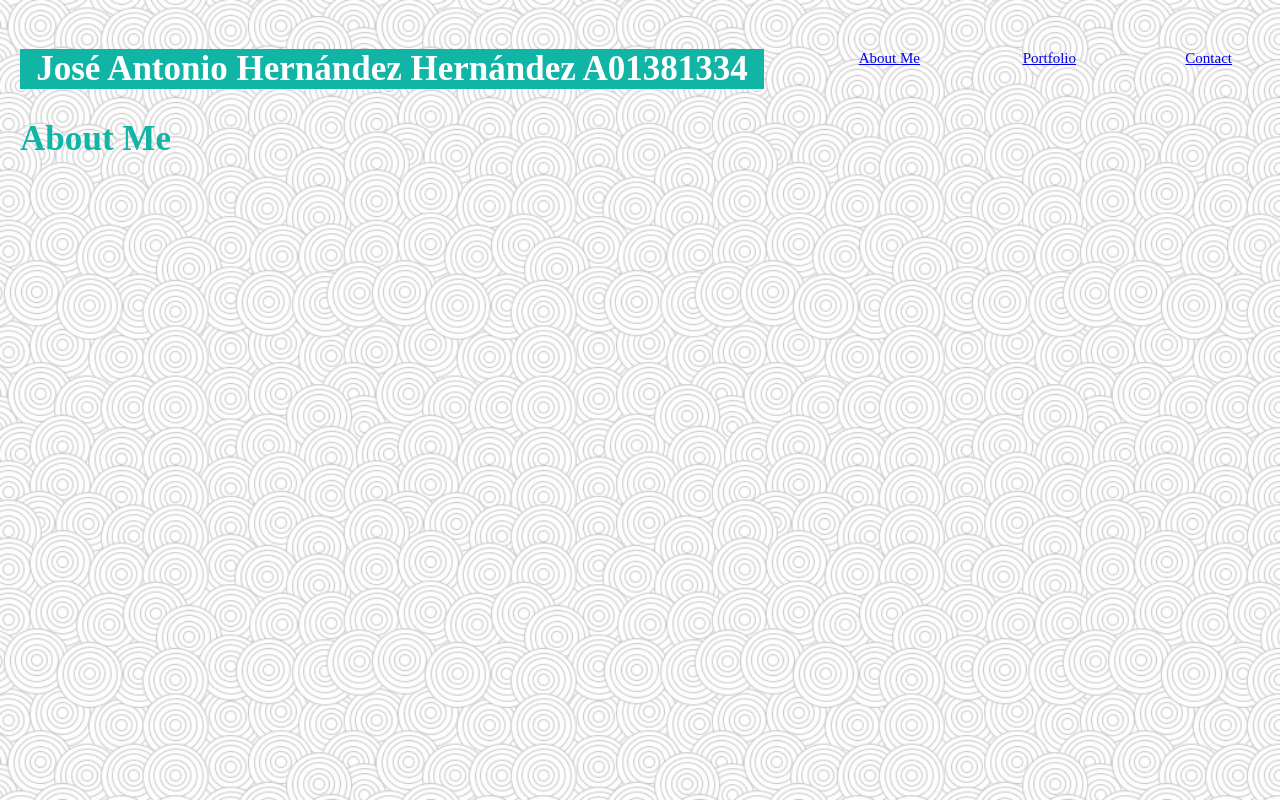
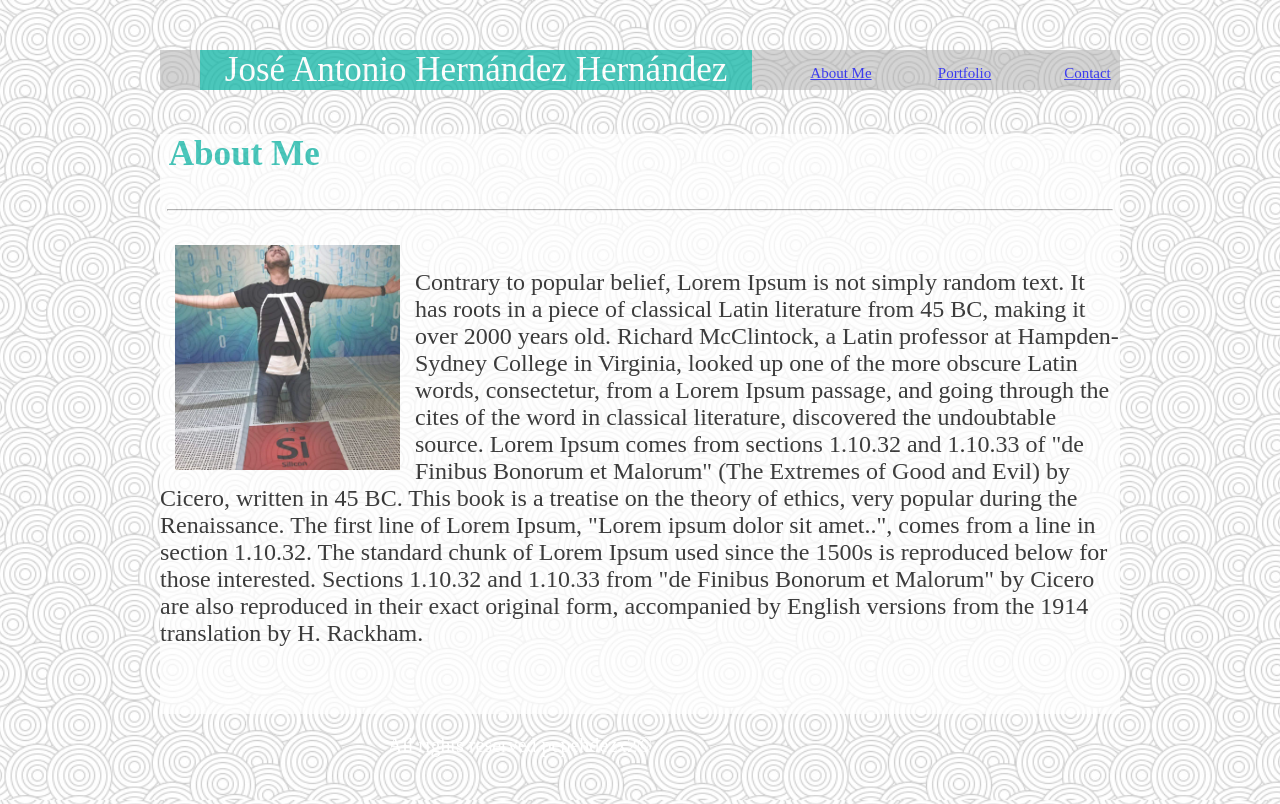
Before and after one commit to pepehdezx2/Basic-Portfolio, a plain HTML site: page index.html in a window 1280 px wide. Drawn offline with Linux system fonts and the light colour scheme.

Commit message:
Complete layout

```diff
--- a/assets/css/styles.css
+++ b/assets/css/styles.css
@@ -1,4 +1,5 @@
 #bgx{
+  list-style-type: none;
 	background-color: #10B5A5;
 	color: #ffff;
 	text-align: center;
@@ -9,6 +10,7 @@
 
 #cc{
   	color: #10B5A5;
+    margin-top: 10px;
   }
 
 body {
@@ -25,7 +27,51 @@ body {
     background: #ccc;
   }
 
+  #box{
+    background-color: #ffff;
+    width: 960px;
+    height: 580px;
+    opacity: 75%;
+    margin: auto;
+  }
+
+  #bar{
+    width:944px;
+    margin:auto;
+  }
+
+  #picture{
+    float: left;
+    margin-left: 15px;
+    margin-right: 15px;
+  }
+
+  #text{
+    font-size: 24px;
+  }
+
+  #container{
+    background-color: #aaaa;
+    width: 960px;
+    height: 40px;
+    opacity: 75%;
+    margin: auto;
+  }
+
+  #cp{
+    width:1000px;
+    height: 30px;
+    background-color: #0000;
+  }
+
+  #footer{
+    text-align: center;
+    color: #ffff;
+    font-size: 20px;
+  }
+
   #list{
+    margin-top: 15px;
   	float: left;
   	list-style-type: none;
   	text-align: right;
--- a/index.html
+++ b/index.html
@@ -15,8 +15,9 @@
   		background-size: cover;
 	}
 	</style>
-	<h2 id="bgx">José Antonio Hernández Hernández A01381334</h2>
-	<ul>
+	<div id="container">
+		<ul>
+	<li id="bgx">José Antonio Hernández Hernández</li>
 		<li id="list">
 			<a href="index.html"> About Me </a>
 		</li>
@@ -27,12 +28,23 @@
 			<a href="contact.html"> Contact </a>
 		</li>
 	</ul>
+</div>
 	<br>
-	<h3 id="cc"> About Me </h3>
+	<div id="box">
+	<h3 id="cc"> &nbsp;About Me </h3>
+	<hr id="bar">
+	<br>
+	<div id="picture">
+		<img src="assets/images/silicon-valley.jpg" width="225px">
+	</div>
+	<p id="text">
+		Contrary to popular belief, Lorem Ipsum is not simply random text. It has roots in a piece of classical Latin literature from 45 BC, making it over 2000 years old. Richard McClintock, a Latin professor at Hampden-Sydney College in Virginia, looked up one of the more obscure Latin words, consectetur, from a Lorem Ipsum passage, and going through the cites of the word in classical literature, discovered the undoubtable source. Lorem Ipsum comes from sections 1.10.32 and 1.10.33 of "de Finibus Bonorum et Malorum" (The Extremes of Good and Evil) by Cicero, written in 45 BC. This book is a treatise on the theory of ethics, very popular during the Renaissance. The first line of Lorem Ipsum, "Lorem ipsum dolor sit amet..", comes from a line in section 1.10.32.
 
-	<p>
-		<img src="">
+The standard chunk of Lorem Ipsum used since the 1500s is reproduced below for those interested. Sections 1.10.32 and 1.10.33 from "de Finibus Bonorum et Malorum" by Cicero are also reproduced in their exact original form, accompanied by English versions from the 1914 translation by H. Rackham.
 	</p>
-
+</div>
+<div id="cp">
+	<p id="footer">All rights reserved pepehdezx2&copy;</p>
+	</div>
 </body>
 </html>
```
Also changed, not shown: contact.html (+12 -7 lines), portfolio.html (+13 -6 lines), assets/images/silicon-valley.jpg (added).
